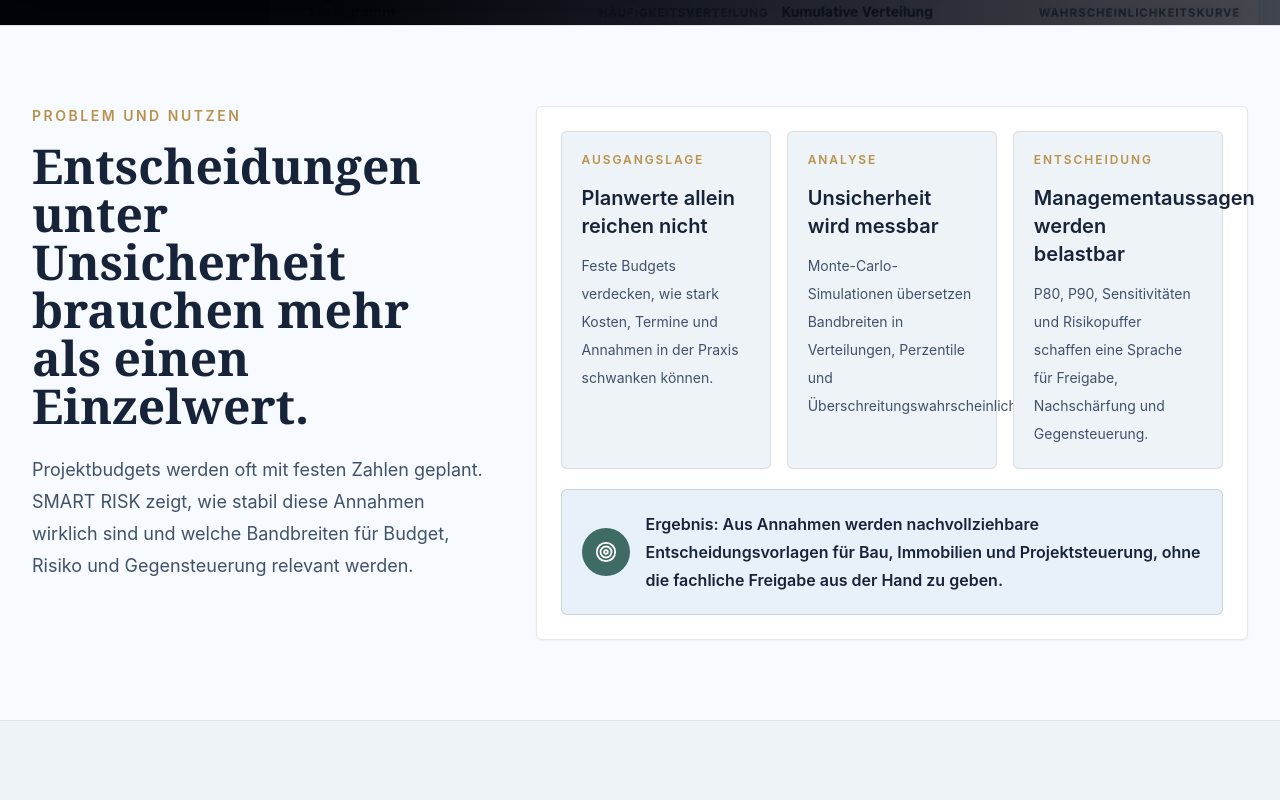
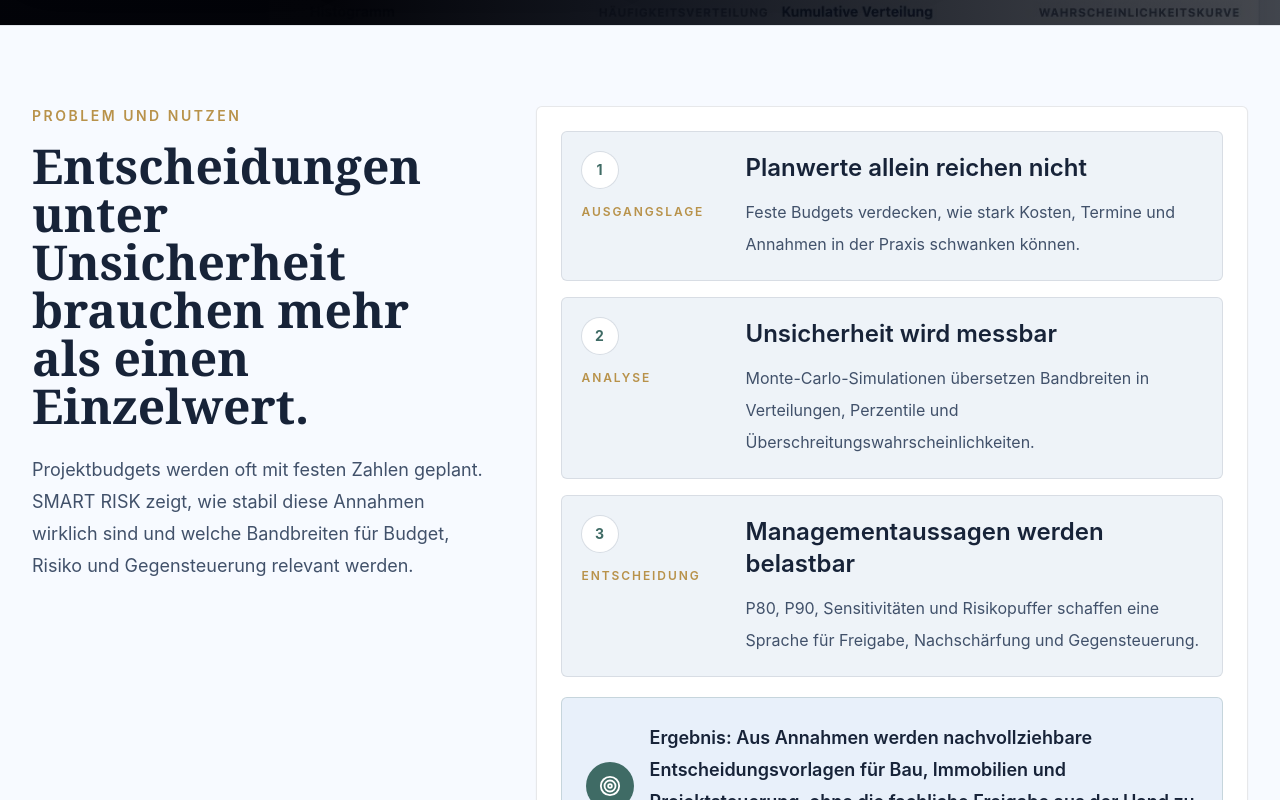
Before and after one commit to BM1964-25/SMART-RISK-Monte-Carlo-Simulation-Landingpage, a React (Vite) app: page / in a window 1280 px wide. Shown: the part 1060-1860 px from the top of the page. Built offline with nearby package versions, Linux system fonts and the light colour scheme.

Commit message:
Refine problem section layout

```diff
--- a/src/App.tsx
+++ b/src/App.tsx
@@ -373,7 +373,7 @@ function App() {
             </p>
           </div>
           <div className="rounded-md border border-ink/10 bg-white p-5 shadow-sm sm:p-6">
-            <div className="grid gap-4 lg:grid-cols-3">
+            <div className="grid gap-4">
               {[
                 {
                   label: "Ausgangslage",
@@ -393,25 +393,36 @@ function App() {
               ].map(({ label, title, text }) => (
                 <article
                   key={title}
-                  className="rounded-md border border-ink/10 bg-paper p-5"
+                  className="grid gap-5 rounded-md border border-ink/10 bg-paper p-5 sm:grid-cols-[9rem_1fr] sm:items-start"
                 >
-                  <p className="text-xs font-semibold uppercase tracking-[0.16em] text-gold">
+                  <div className="flex items-center gap-3 sm:block">
+                    <span className="flex h-9 w-9 items-center justify-center rounded-full bg-white text-sm font-bold text-sage ring-1 ring-ink/10">
+                      {label === "Ausgangslage"
+                        ? "1"
+                        : label === "Analyse"
+                          ? "2"
+                          : "3"}
+                    </span>
+                    <p className="text-xs font-semibold uppercase tracking-[0.16em] text-gold sm:mt-4">
                       {label}
                     </p>
-                  <h3 className="mt-4 text-xl font-semibold leading-7">
+                  </div>
+                  <div>
+                    <h3 className="text-2xl font-semibold leading-8">
                       {title}
                     </h3>
-                  <p className="mt-3 text-sm leading-7 text-graphite">
+                    <p className="mt-3 max-w-2xl text-base leading-8 text-graphite">
                       {text}
                     </p>
+                  </div>
                 </article>
               ))}
             </div>
-            <div className="mt-5 grid gap-4 rounded-md border border-sage/20 bg-[#e8f0fa] p-5 sm:grid-cols-[auto_1fr] sm:items-center">
+            <div className="mt-5 grid gap-4 rounded-md border border-sage/20 bg-[#e8f0fa] p-6 sm:grid-cols-[auto_1fr] sm:items-center">
               <div className="flex h-12 w-12 items-center justify-center rounded-full bg-sage text-white">
                 <Target size={22} aria-hidden="true" />
               </div>
-              <p className="text-base font-semibold leading-7 text-ink">
+              <p className="text-lg font-semibold leading-8 text-ink">
                 Ergebnis: Aus Annahmen werden nachvollziehbare
                 Entscheidungsvorlagen für Bau, Immobilien und Projektsteuerung,
                 ohne die fachliche Freigabe aus der Hand zu geben.
```
Lines whose indentation alone changed are shown as unchanged.
